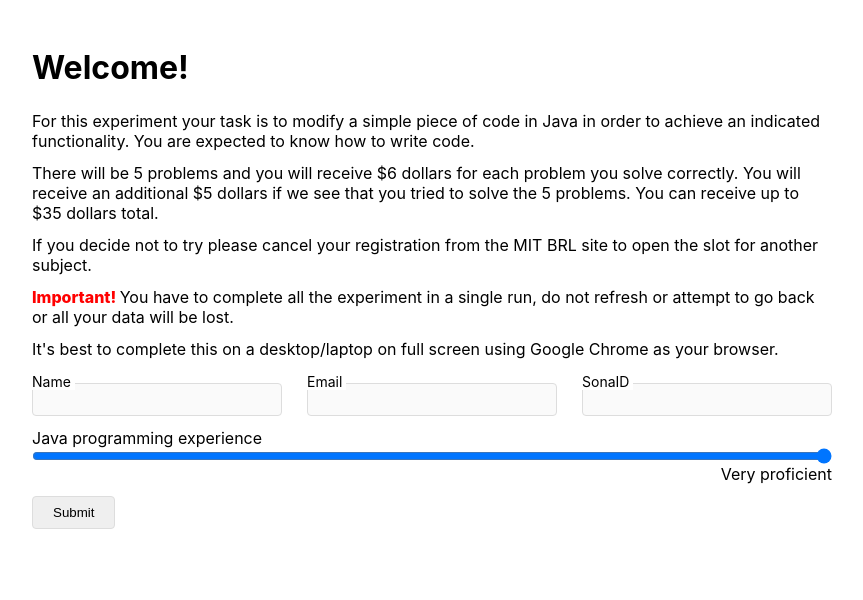
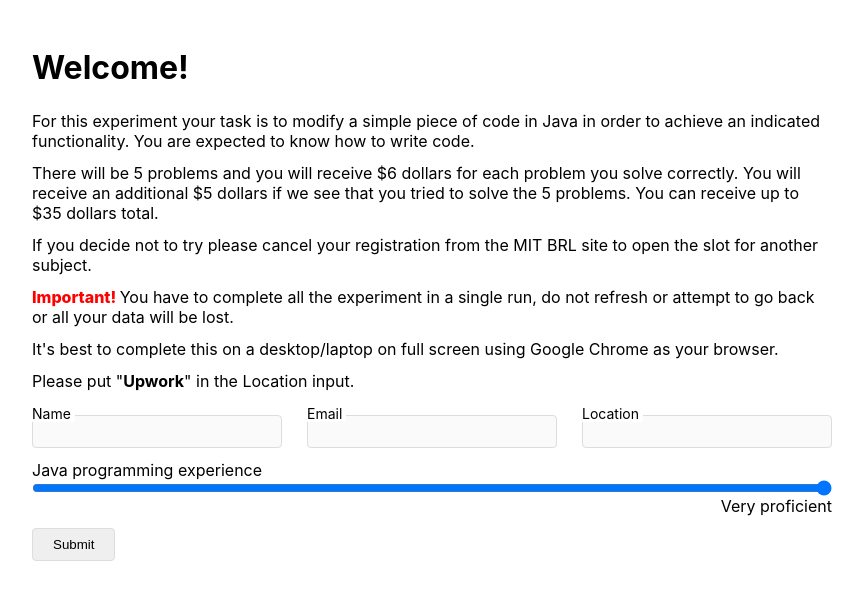
Before and after one commit to haoranwen0/function-modification-experiment, a React (Create React App) app: page / in a window 1280 px wide. Shown: the top 600 px of the page, without its empty margins (208-1071 px from the left). Built offline with nearby package versions, Linux system fonts and the light colour scheme; no server answers; what aws-amplify would draw is missing.

Commit message:
changed from Sona ID to location

```diff
--- a/src/components/InstructionsDescription.js
+++ b/src/components/InstructionsDescription.js
@@ -65,6 +65,9 @@ function InstructionsDescription() {
         It's best to complete this on a desktop/laptop on full screen using
         Google Chrome as your browser.
       </p>
+      <p>
+        Please put "<b>Upwork</b>" in the Location input.
+      </p>
     </>
   );
 }
--- a/src/components/InstructionsForm.js
+++ b/src/components/InstructionsForm.js
@@ -78,7 +78,7 @@ function InstructionsForm() {
             javaExperience: sliderJavaExperience[javaExperience],
             functionGroup: functionGroup,
             registrationTime: date,
-            pilotTest: 2,
+            pilotTest: "Upwork-1",
           };
           API.post("functionModificationAPI", "/subject-informations", {
             body: data,
@@ -115,7 +115,7 @@ function InstructionsForm() {
           />
         </div>
         <div className="form-text-input-group">
-          <label htmlFor="sonaid">SonaID</label>
+          <label htmlFor="sonaid">Location</label>
           <input
             type="text"
             value={sonaid}
--- a/src/components/SurveyForm.js
+++ b/src/components/SurveyForm.js
@@ -42,7 +42,7 @@ function SurveyForm() {
         questionSix: quesSix.trim() === "" ? "N/A" : quesSix,
         comment: comment.trim() === "" ? "N/A" : comment,
         submissionTime: submissionTime,
-        pilotTest: 2,
+        pilotTest: "Upwork-1",
       };
       setLoading((prev) => !prev);
       API.post("functionModificationAPI", "/survey", {
--- a/src/pages/Experiment.js
+++ b/src/pages/Experiment.js
@@ -55,7 +55,7 @@ function Experiment() {
         body: {
           email: email,
           functionSubmissions: functionSubmissions,
-          pilotTest: 2,
+          pilotTest: "Upwork-1",
         },
       }).then((res) => {
         // console.log(res);
```
